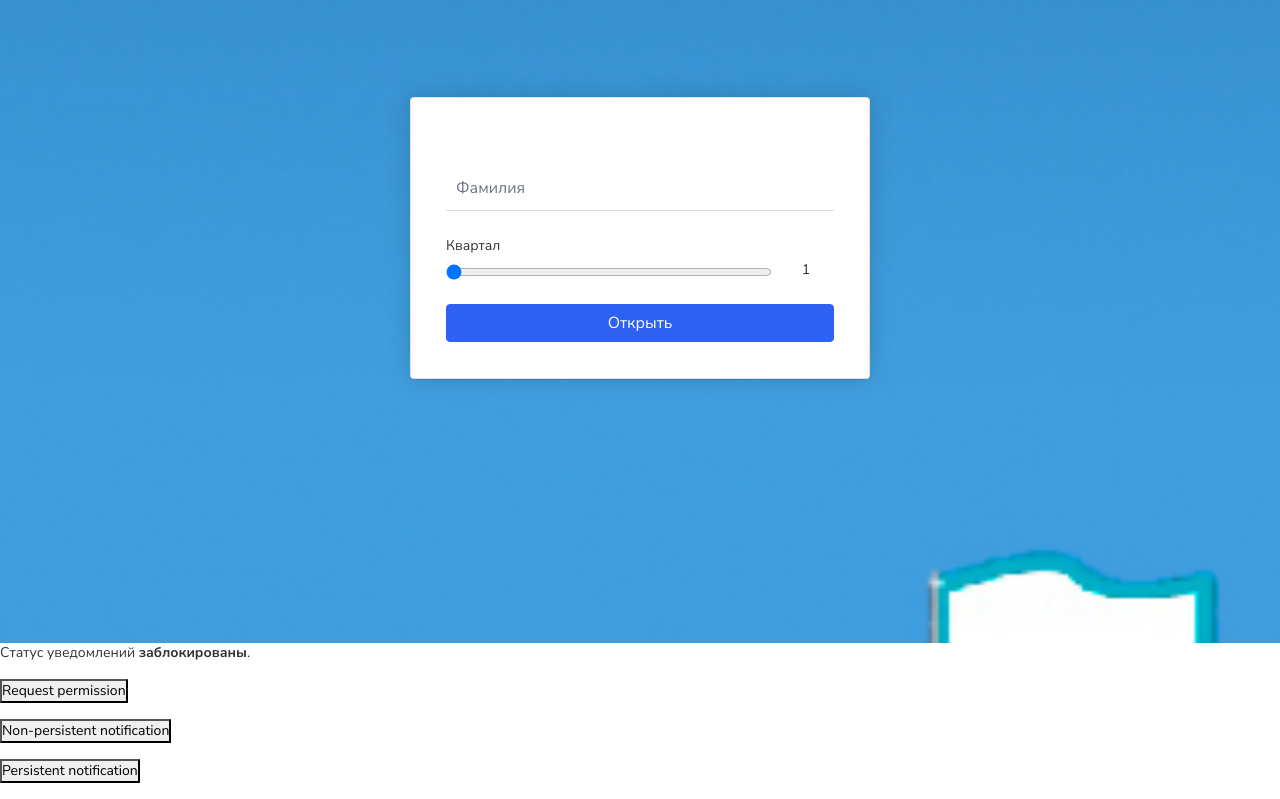
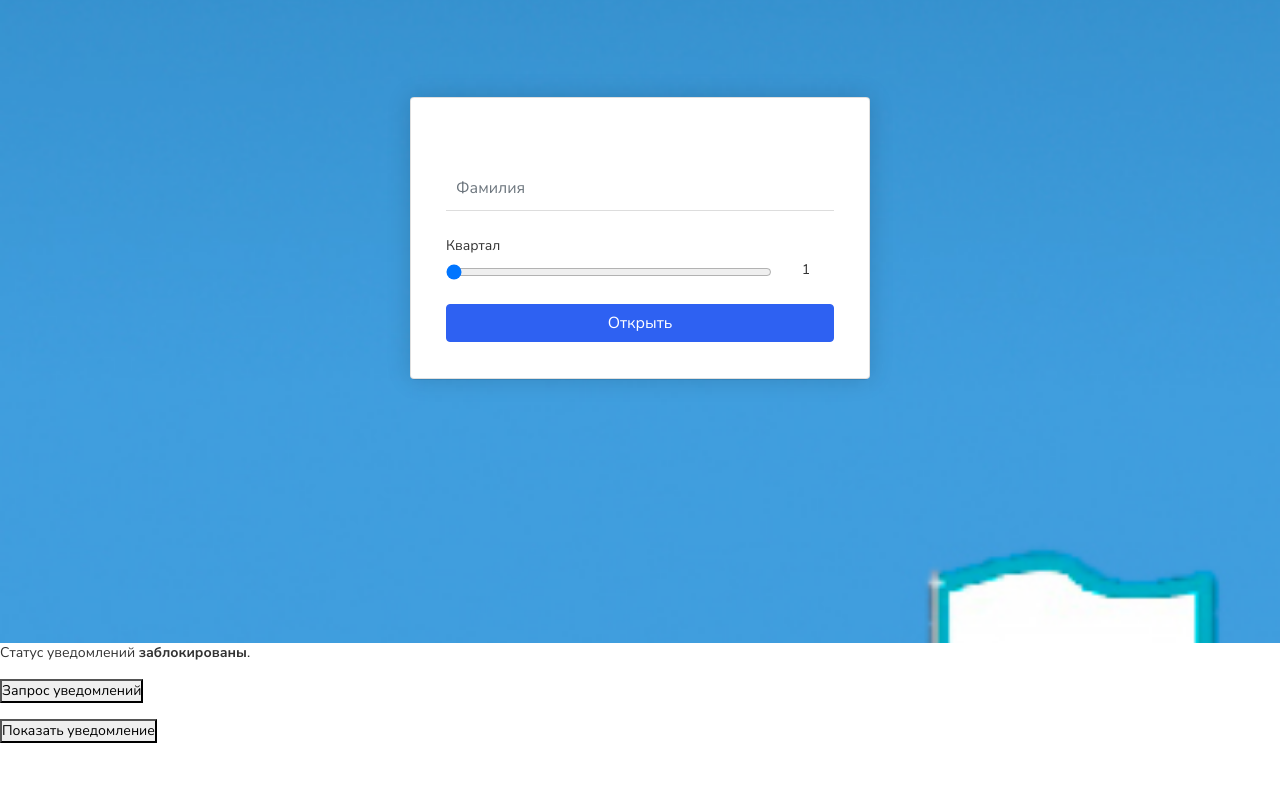
Before and after one commit to MLOKLI/calendar, a plain HTML site: page index.html in a window 1280 px wide. Shown: the part 157-956 px from the top of the page. After the commit the page ends 916 px from the top, so only its background shows below. Drawn offline with nearby package versions, Linux system fonts and the light colour scheme.

Commit message:
Update index.html

```diff
--- a/index.html
+++ b/index.html
@@ -146,9 +146,8 @@
     <div id="calendar"></div>
 	-->
 	<p>Статус уведомлений <b id="status">не доступны</b>.</p>
-	<p><button onclick="requestPermission()">Request permission</button></p>
-	<p><button onclick="nonPersistentNotification()">Non-persistent notification</button></p>
-	<p><button onclick="persistentNotification()">Persistent notification</button></p>
+	<p><button onclick="requestPermission()">Запрос уведомлений</button></p>
+	<p><button onclick="persistentNotification()">Показать уведомление</button></p>
 
 
 	<script src="https://code.jquery.com/jquery-3.5.1.js" integrity="sha256-QWo7LDvxbWT2tbbQ97B53yJnYU3WhH/C8ycbRAkjPDc=" crossorigin="anonymous"></script>
```
